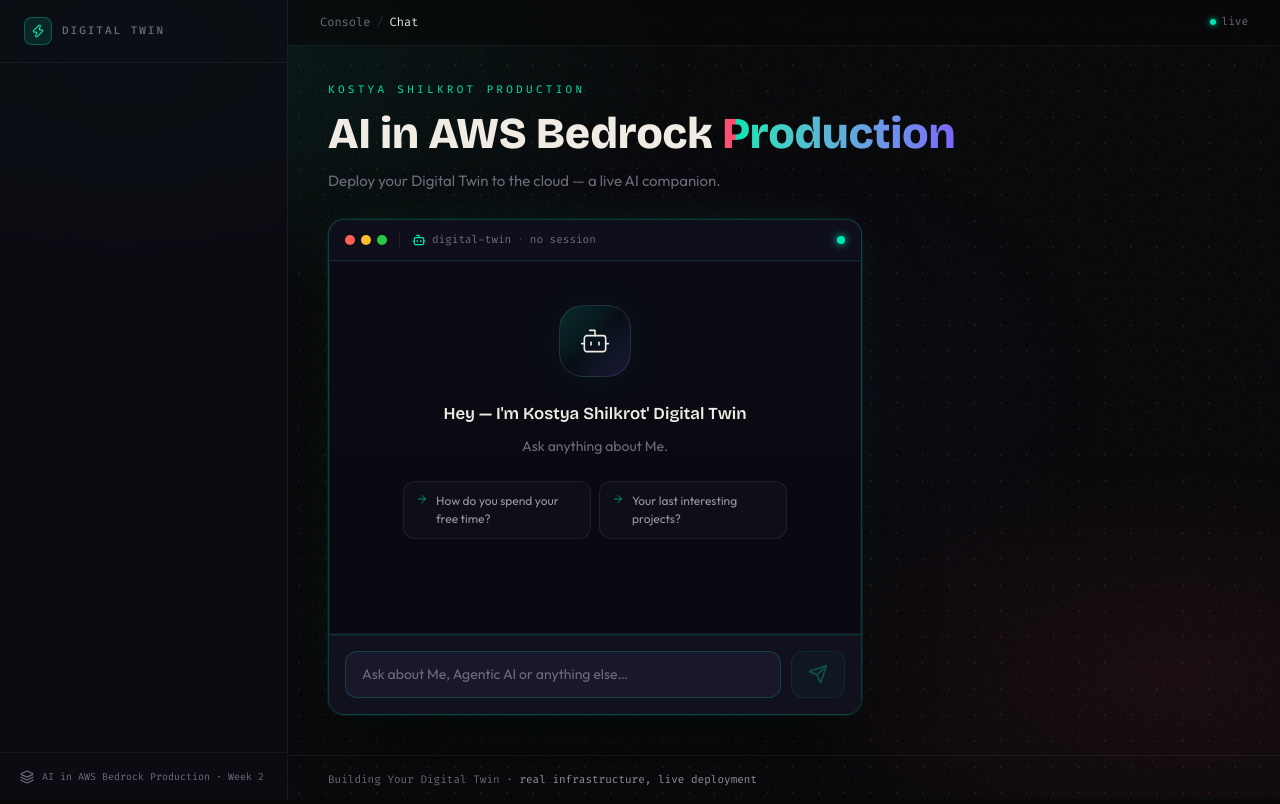
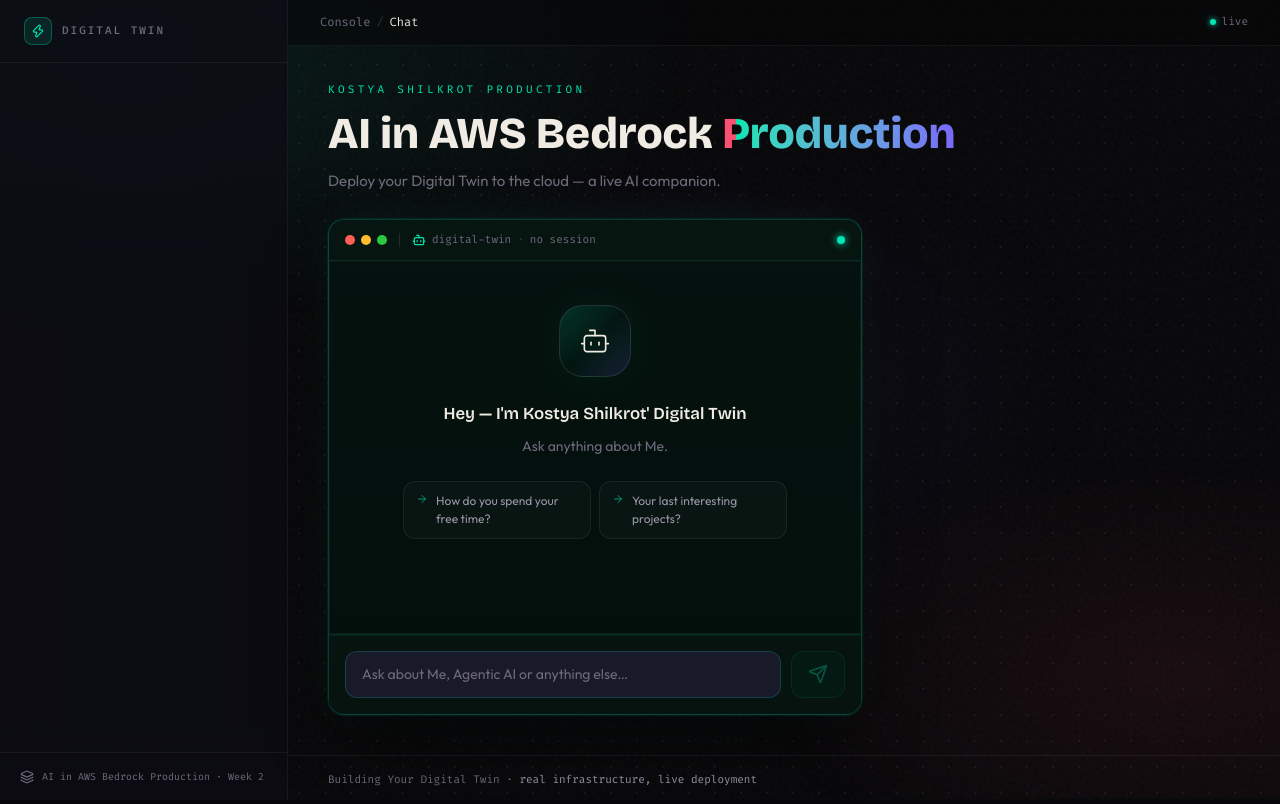
Before and after one commit to gek007/my-digital-twin, a Next.js app in the folder frontend/: page / in a window 1280 px wide. Built offline with nearby package versions, Linux system fonts and the light colour scheme.

Commit message:
Update background colors and styles in Twin component for improved aesthetics

```diff
--- a/frontend/components/twin.tsx
+++ b/frontend/components/twin.tsx
@@ -117,10 +117,10 @@
     };
 
     return (
-        <div className="flex h-full flex-col overflow-hidden rounded-2xl border border-[#00e5b3]/22 bg-gradient-to-b from-[#18182a]/95 to-[#0c0c16]/95 shadow-[0_0_0_1px_rgb(0_229_179/0.08),0_28px_64px_-16px_rgb(0_0_0/0.75),0_0_48px_-12px_rgb(0_229_179/0.12)] backdrop-blur-2xl">
+        <div className="flex h-full flex-col overflow-hidden rounded-2xl border border-[#00e5b3]/22 bg-gradient-to-b from-[#0a1e1a]/95 to-[#04100d]/95 shadow-[0_0_0_1px_rgb(0_229_179/0.08),0_28px_64px_-16px_rgb(0_0_0/0.75),0_0_48px_-12px_rgb(0_229_179/0.12)] backdrop-blur-2xl">
 
             {/* ── Terminal chrome bar ── */}
-            <div className="shrink-0 flex items-center gap-3 border-b border-[#00e5b3]/12 bg-[#0f0f1a]/90 px-4 py-3">
+            <div className="shrink-0 flex items-center gap-3 border-b border-[#00e5b3]/12 bg-[#071510]/90 px-4 py-3">
                 {/* macOS-style traffic lights */}
                 <div className="flex items-center gap-1.5">
                     <span className="h-2.5 w-2.5 rounded-full bg-[#ff5f57]" />
@@ -144,7 +144,7 @@
             </div>
 
             {/* ── Messages ── */}
-            <div className="flex-1 overflow-y-auto bg-[#080810]/80 p-5 space-y-5 ring-1 ring-inset ring-white/[0.04]">
+            <div className="flex-1 overflow-y-auto bg-[#040f0c]/80 p-5 space-y-5 ring-1 ring-inset ring-white/[0.04]">
 
                 {/* Empty state */}
                 {messages.length === 0 && (
@@ -243,7 +243,7 @@
             </div>
 
             {/* ── Input ── */}
-            <div className="shrink-0 border-t border-[#00e5b3]/15 bg-[#12121f]/95 p-4 backdrop-blur-xl shadow-[inset_0_1px_0_rgb(0_229_179/0.06)]">
+            <div className="shrink-0 border-t border-[#00e5b3]/15 bg-[#07150f]/95 p-4 backdrop-blur-xl shadow-[inset_0_1px_0_rgb(0_229_179/0.06)]">
                 <div className="flex gap-2.5">
                     <input
                         type="text"
```
